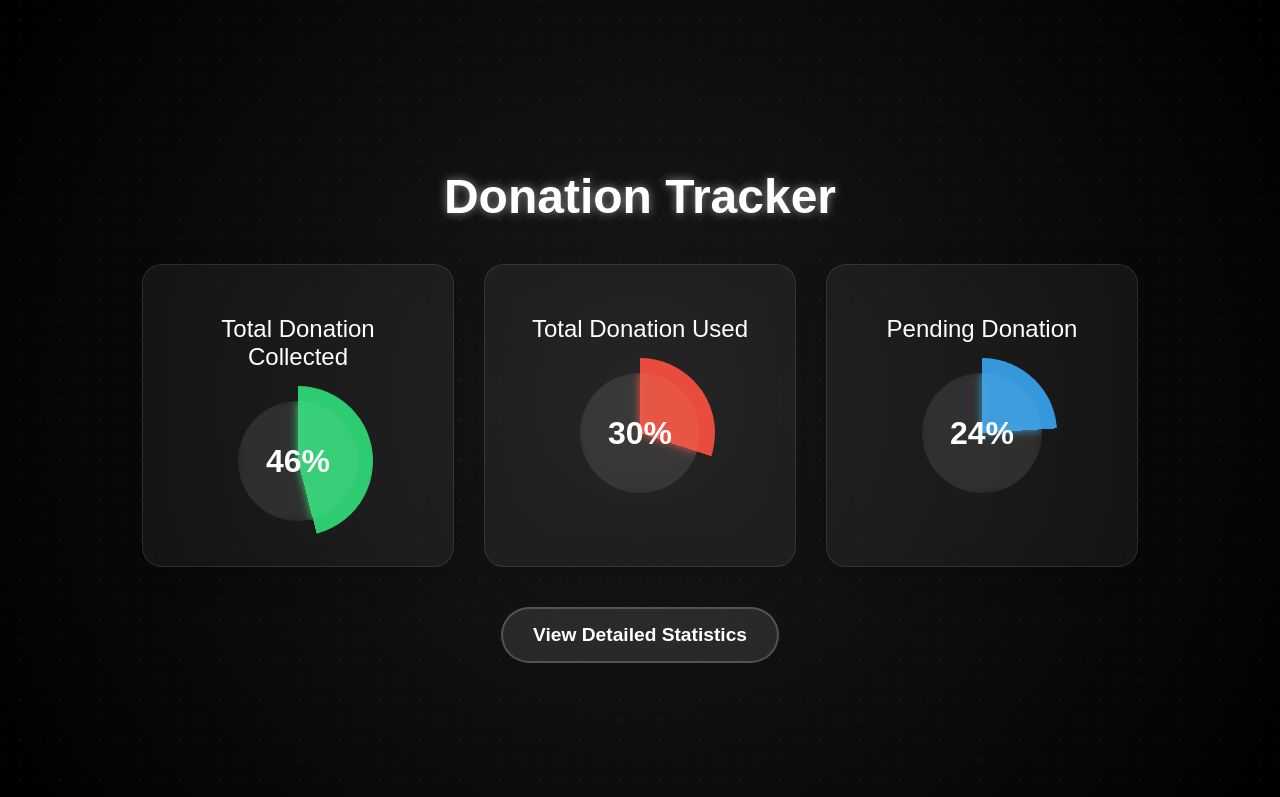
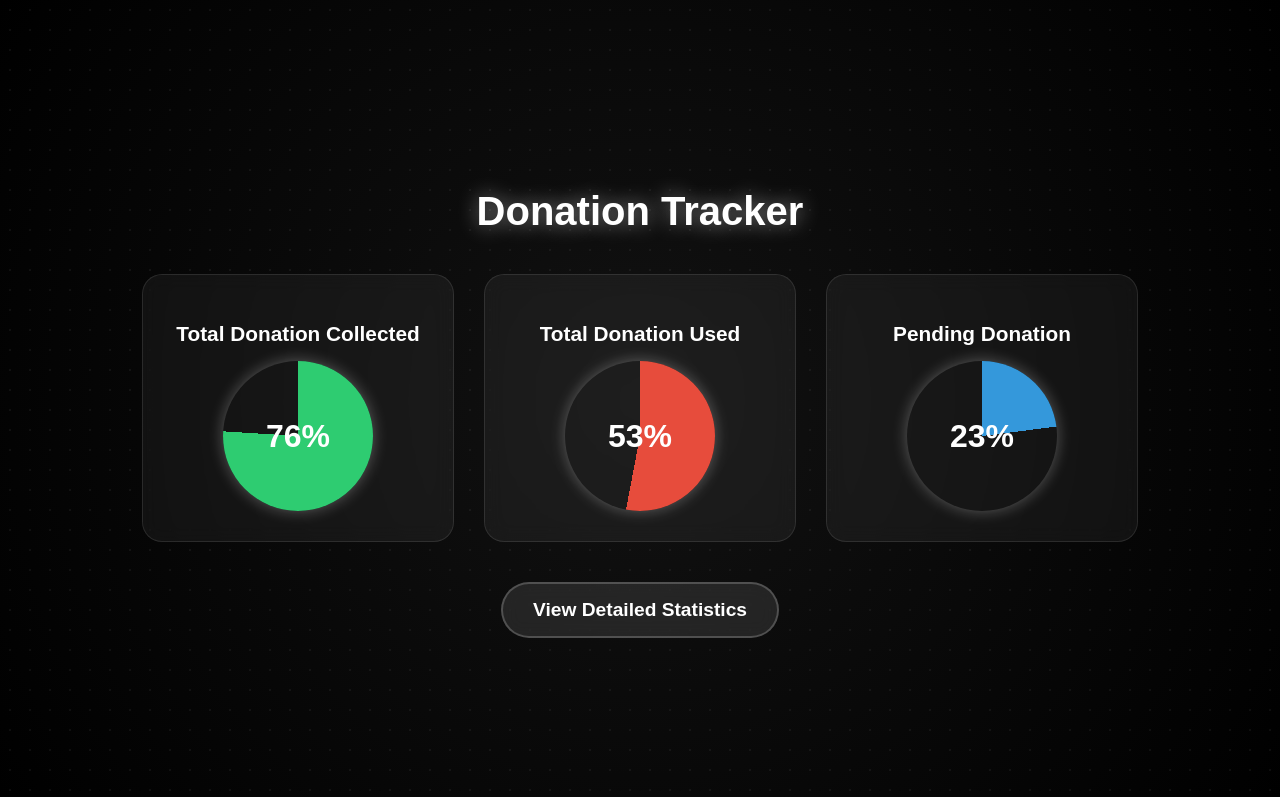
Before and after one commit to Suy4sh4/counters, a plain HTML site: page index.html in a window 1280 px wide. Shown: the top 797 px of the page. Drawn offline with Linux system fonts and the light colour scheme.

Commit message:
Update index.html

```diff
--- a/index.html
+++ b/index.html
@@ -3,7 +3,7 @@
 <head>
   <meta charset="UTF-8">
   <meta name="viewport" content="width=device-width, initial-scale=1.0">
-  <title>Donation Tracker - Modern Landing Page</title>
+  <title>Donation Tracker</title>
   <style>
     /* Global Styles */
     body {
@@ -14,13 +14,14 @@
       justify-content: center;
       align-items: center;
       min-height: 100vh;
-      background: radial-gradient(circle, #1a1a1a, #000000);
+      background: radial-gradient(circle, #121212, #000000);
       color: #fff;
       overflow: hidden;
+      position: relative;
     }
 
-    /* Animated Background */
-    body::before {
+    /* Particle Background */
+    .particles {
       content: '';
       position: absolute;
       top: -50%;
@@ -33,9 +34,9 @@
       z-index: -1;
     }
 
-    @keyframes moveBackground {
-      0% { transform: translate(0, 0); }
-      100% { transform: translate(20px, 20px); }
+    @keyframes moveParticles {
+      from { transform: translateY(0); }
+      to { transform: translateY(-10%); }
     }
 
     .landing-container {
@@ -46,11 +47,9 @@
     }
 
     h1 {
-      font-size: 3rem;
+      font-size: 2.5rem;
       margin-bottom: 20px;
-      font-weight: 600;
-      color: #fff;
-      text-shadow: 0 0 10px rgba(255, 255, 255, 0.5);
+      text-shadow: 0 0 20px rgba(255, 255, 255, 0.5);
     }
 
     .donation-container {
@@ -66,26 +65,23 @@
       background: rgba(255, 255, 255, 0.05);
       padding: 30px;
       border-radius: 20px;
-      backdrop-filter: blur(15px);
-      box-shadow: 0 8px 32px rgba(0, 0, 0, 0.2);
+      backdrop-filter: blur(10px);
       width: 250px;
-      transition: transform 0.3s ease, box-shadow 0.3s ease;
+      transition: transform 0.3s ease;
       border: 1px solid rgba(255, 255, 255, 0.1);
     }
 
     .donation-counter:hover {
       transform: translateY(-10px);
-      box-shadow: 0 12px 40px rgba(0, 0, 0, 0.4);
     }
 
     h2 {
-      font-size: 1.5rem;
+      font-size: 1.3rem;
       margin-bottom: 15px;
-      color: #fff;
-      font-weight: 500;
     }
 
     .progress-circle {
+      position: relative;
       width: 150px;
       height: 150px;
       border-radius: 50%;
@@ -94,18 +90,7 @@
       justify-content: center;
       align-items: center;
       margin: 0 auto;
-      position: relative;
-      transition: transform 0.3s ease;
-    }
-
-    .progress-circle::after {
-      content: '';
-      position: absolute;
-      width: 120px;
-      height: 120px;
-      border-radius: 50%;
-      background: rgba(255, 255, 255, 0.05);
-      backdrop-filter: blur(5px);
+      box-shadow: 0 0 15px rgba(255, 255, 255, 0.3);
     }
 
     .progress-circle span {
@@ -135,7 +120,7 @@
       transform: translateY(-5px);
     }
 
-    /* Responsive Design */
+    /* Responsive */
     @media (max-width: 768px) {
       h1 {
         font-size: 2rem;
@@ -151,44 +136,30 @@
         height: 120px;
       }
 
-      .progress-circle::after {
-        width: 90px;
-        height: 90px;
-      }
-
       .progress-circle span {
         font-size: 1.5rem;
-      }
-
-      .cta-button {
-        font-size: 1rem;
-        padding: 12px 24px;
       }
     }
   </style>
 </head>
 <body>
-  <!-- Landing Page Content -->
+  <div class="particles"></div>
+
   <div class="landing-container">
     <h1>Donation Tracker</h1>
     <div class="donation-container">
-      <!-- Total Donation Collected -->
       <div class="donation-counter">
         <h2>Total Donation Collected</h2>
         <div class="progress-circle" id="collected-progress">
           <span id="collected-percent">0%</span>
         </div>
       </div>
-
-      <!-- Total Donation Used -->
       <div class="donation-counter">
         <h2>Total Donation Used</h2>
         <div class="progress-circle" id="used-progress">
           <span id="used-percent">0%</span>
         </div>
       </div>
-
-      <!-- Pending Donation -->
       <div class="donation-counter">
         <h2>Pending Donation</h2>
         <div class="progress-circle" id="pending-progress">
@@ -196,55 +167,35 @@
         </div>
       </div>
     </div>
-
-    <!-- Call-to-Action Button -->
     <button class="cta-button" onclick="viewStatistics()">View Detailed Statistics</button>
   </div>
 
   <script>
-    // JavaScript for animating the circular progress bars
     function animateProgressCircle(elementId, targetPercent, color) {
       const progressCircle = document.getElementById(elementId);
       const percentElement = progressCircle.querySelector('span');
-      const duration = 2000; // Animation duration in milliseconds
-      const start = 0;
-      let startTime = null;
-
-      function updateProgress(timestamp) {
-        if (!startTime) startTime = timestamp;
-        const progress = timestamp - startTime;
-        const percentage = Math.min(progress / duration, 1);
-
-        const currentPercent = start + (targetPercent - start) * percentage;
-
-        // Update the progress circle
-        progressCircle.style.background = `conic-gradient(${color} ${currentPercent}%, transparent ${currentPercent}% 100%)`;
-        percentElement.textContent = `${Math.floor(currentPercent)}%`;
-
-        if (percentage < 1) {
-          requestAnimationFrame(updateProgress);
+      let progress = 0;
+      const interval = setInterval(() => {
+        if (progress >= targetPercent) {
+          clearInterval(interval);
         } else {
-          percentElement.textContent = `${targetPercent}%`;
+          progress++;
+          progressCircle.style.background = `conic-gradient(${color} ${progress}%, transparent ${progress}% 100%)`;
+          percentElement.textContent = `${progress}%`;
         }
-      }
-
-      requestAnimationFrame(updateProgress);
+      }, 20);
     }
 
-    // Initialize the counters with test data
     function initializeCounters() {
-      animateProgressCircle('collected-progress', 46, '#2ecc71'); // 46% collected
-      animateProgressCircle('used-progress', 30, '#e74c3c'); // 30% used
-      animateProgressCircle('pending-progress', 24, '#3498db'); // 24% pending
+      animateProgressCircle('collected-progress', 76, '#2ecc71');
+      animateProgressCircle('used-progress', 53, '#e74c3c');
+      animateProgressCircle('pending-progress', 23, '#3498db');
     }
 
-    // Function for the CTA button (can be linked to another page or modal)
     function viewStatistics() {
       alert("Redirecting to detailed statistics...");
-      // window.location.href = "statistics.html"; // Uncomment to redirect
     }
 
-    // Run the counters when the page loads
     window.onload = initializeCounters;
   </script>
 </body>
```
